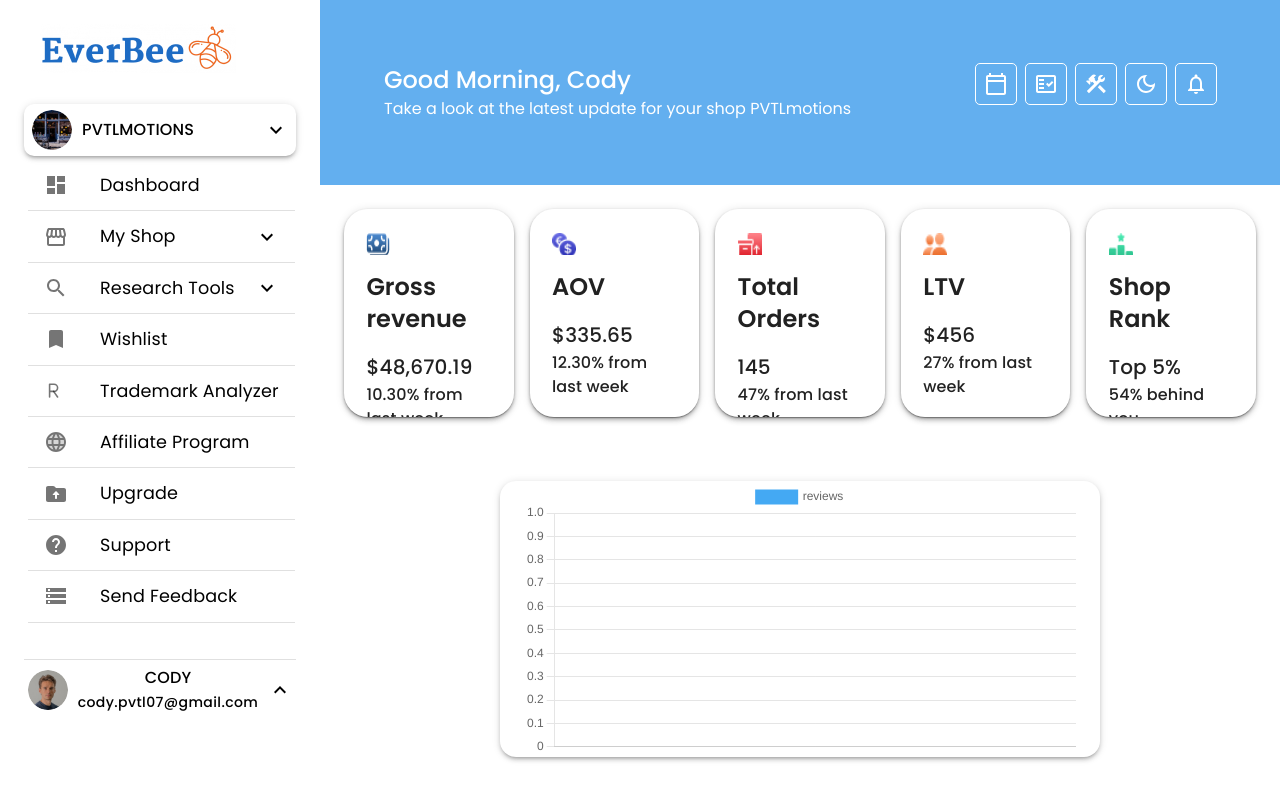
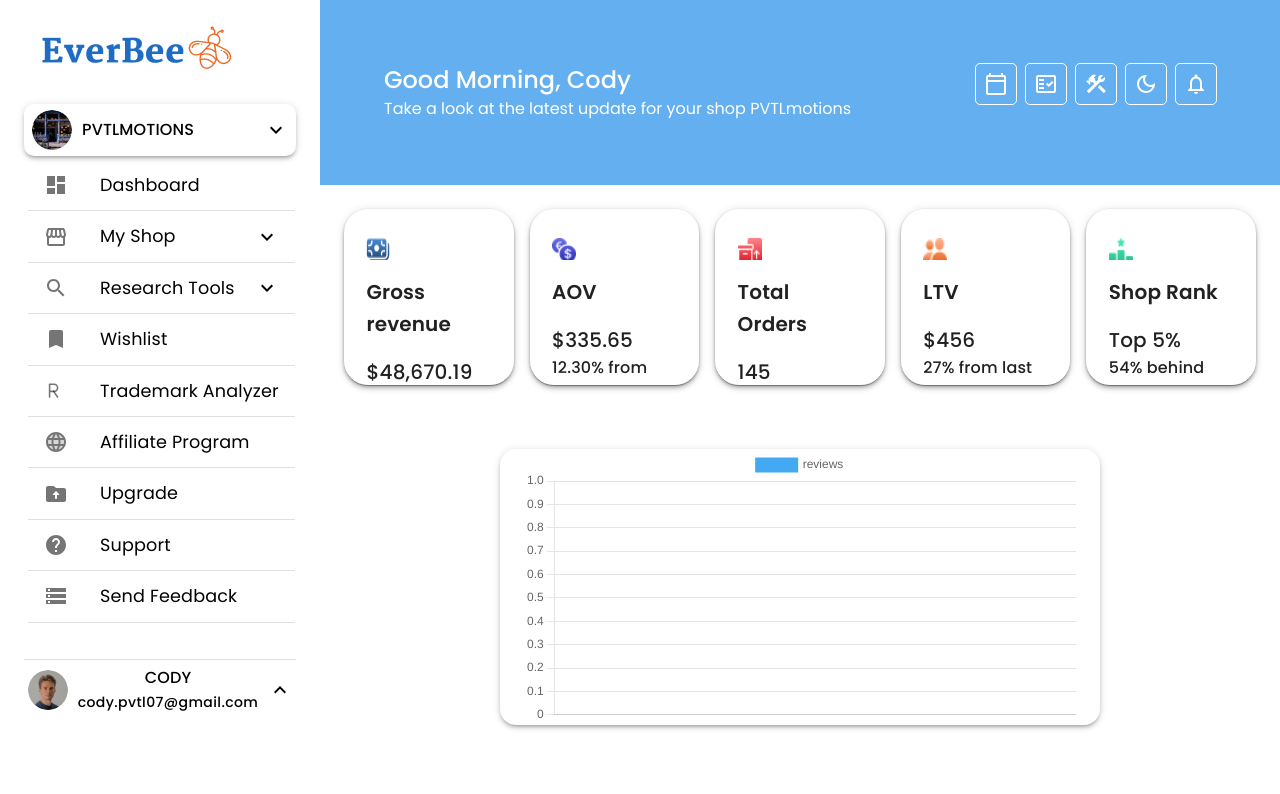
Before and after one commit to dusariudaykumar/EverBee-assignment, a React (Create React App) app: page / in a window 1280 px wide. Shown: the top 794 px of the page. Built offline with nearby package versions, Linux system fonts and the light colour scheme; no server answers.

Commit message:
style: changed the size of card component

```diff
--- a/src/Components/CardItem.jsx
+++ b/src/Components/CardItem.jsx
@@ -7,8 +7,8 @@
     <Paper
       elevation={4}
       sx={{
-        width: "20rem",
-        height: "13rem",
+        width: "16rem",
+        height: "11rem",
         borderRadius: "1.5rem",
         cursor: "pointer",
       }}>
@@ -23,10 +23,10 @@
             padding: "1.4rem",
             gap: "1rem",
           }}>
-          <Icon>
+          <Icon sx={{ mt: "5px" }}>
             <img src={img} alt={img} width="100%" height="100%" />
           </Icon>
-          <Typography variant="h5" fontFamily="Poppins" fontWeight={600}>
+          <Typography variant="h6" fontFamily="Poppins" fontWeight={600}>
             {title}
           </Typography>
           <div>
```
